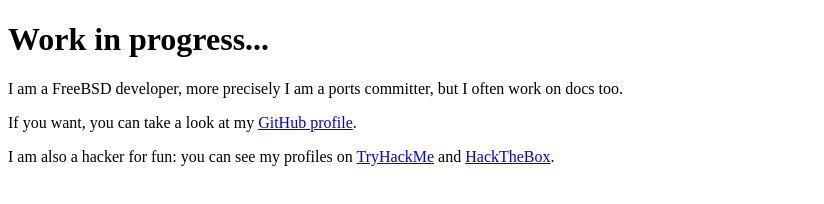
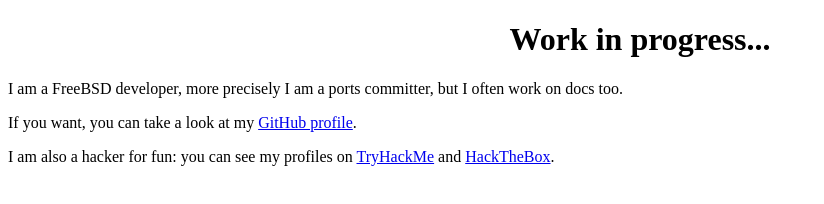
Before and after one commit to lsalvadore/my-freebsd-webpages, a plain HTML site: page index.html in a window 1280 px wide. Shown: the whole page, without its empty margins (0-824 px from the left). Drawn offline with Linux system fonts and the light colour scheme.

Commit message:
main.css: Add file
main.css is the main style sheet for my personal pages. index.html is
also edited so that it uses main.css.

```diff
--- a/index.html
+++ b/index.html
@@ -1,4 +1,9 @@
 <!DOCTYPE html>
+<html>
+<head>
+	<link rel="stylesheet" href="main.css"/>
+</head>
+<body>
 <h1>Work in progress...</h1>
 
 <p>I am a FreeBSD developer, more precisely I am a ports committer, but I often work on docs too.</p>
@@ -6,3 +11,5 @@
 <p>If you want, you can take a look at my <a href=https://github.com/lsalvadore>GitHub profile</a>.</p>
 
 <p>I am also a hacker for fun: you can see my profiles on <a href=https://tryhackme.com/p/salvadore>TryHackMe</a> and <a href=https://app.hackthebox.com/profile/855831>HackTheBox</a>.</p>
+</body>
+</html>
--- /dev/null
+++ b/main.css
@@ -0,0 +1,3 @@
+h1 {
+	text-align: center;
+}
```
